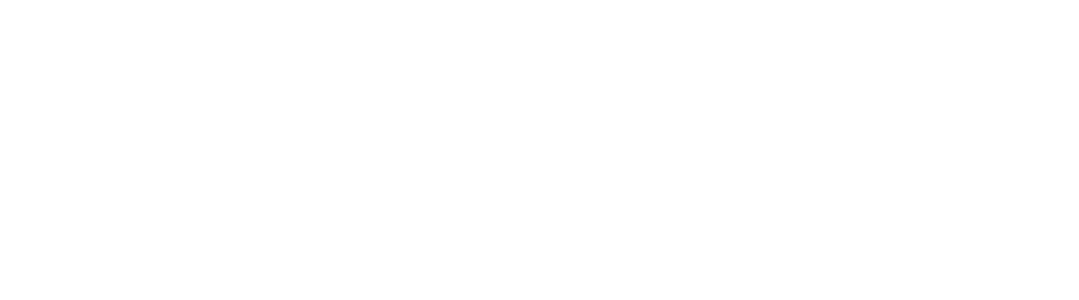
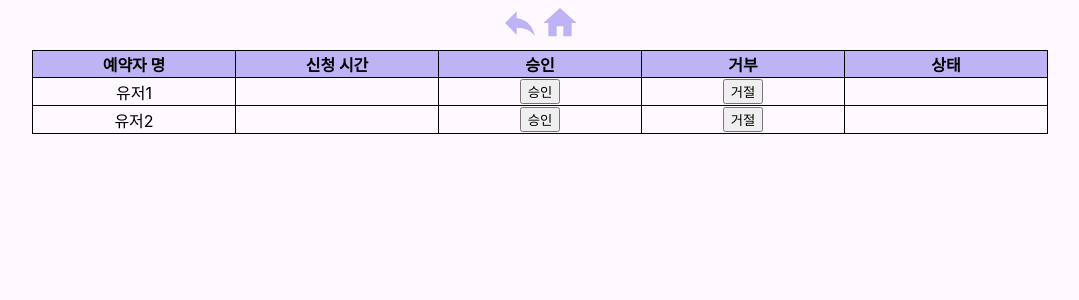
Before and after one commit to darudeeee/0526, a React (Create React App) app: page /roomapproved in a window 1280 px wide. Before the commit this address had no page. Shown: the top 300 px of the page, without its empty margins (100-1179 px from the left). Built offline with nearby package versions, Linux system fonts and the light colour scheme.

Commit message:
자습실 결재

```diff
--- a/src/App.js
+++ b/src/App.js
@@ -12,9 +12,8 @@
 import RollCheckManage from "./routers/RollCheckManage";
 import CalendarAdmin from "./routers/CalendarAdmin";
 import CalendarUser from "./routers/CalendarUser";
-
-
-
+import RoomApproved from "./routers/RoomApproved";
+import RoomReservation from "./routers/RoomReservation";
 
 function App() {
   return (
@@ -32,6 +31,8 @@
       <Route path="/rollCheckManage" element={<RollCheckManage />} />
       <Route path="/calendarAdmin" element={<CalendarAdmin />} />
       <Route path="/calendaruser" element={<CalendarUser />} />
+      <Route path="/roomapproved" element={<RoomApproved />} />
+      <Route path="/roomreservation" element={<RoomReservation />} />
     </Routes>
   </Router>
   );
--- /dev/null
+++ b/src/routers/RoomApproved.js
@@ -0,0 +1,86 @@
+import { useState } from 'react'; // useState 추가
+import { Link } from 'react-router-dom';
+import HomeIcon from "@mui/icons-material/Home";
+import ReplyIcon from '@mui/icons-material/Reply';
+
+function RoomApproved() {
+  const [users, setUsers] = useState([
+    { key: 1, name: '유저1', phone: '010-1234-5678', id: "user1", pw: '1234', status: '' },
+    { key: 2, name: '유저2', phone: '010-8765-4321', id: "user2", pw: '1234', status: '' }
+  ]);
+
+  // 승인 상태 업데이트 함수
+  const Approval = (userId) => {
+    const updatedUsers = users.map(user => {
+      if (user.id === userId) {
+        return { ...user, status: '승인' };
+      }
+      return user;
+    });
+    setUsers(updatedUsers);
+  };
+
+  // 거부 상태 업데이트 함수
+  const Rejection = (userId) => {
+    const updatedUsers = users.map(user => {
+      if (user.id === userId) {
+        return { ...user, status: '거절' };
+      }
+      return user;
+    });
+    setUsers(updatedUsers);
+  };
+
+  return (
+    <div className="romm-approved-container" style={{height:"100vh", width:"100vw", backgroundColor: "#fff9ff", display:"flex", flexDirection: "column", justifyContent:"flex-start", alignItems:"center"}}>
+      <div style={{ display: "flex" , justifyContent: "center", alignItems: "center", width: "100%", height: "50px"}}>
+        <Link to="/mainadmin">
+          <ReplyIcon
+            sx={{
+              fontSize: 40,
+              color: "#beb4f5",
+              "&:hover": {
+                color: "black",
+              },
+            }}
+          />
+        </Link>
+        <Link to="/mainadmin">
+          <HomeIcon
+            sx={{
+              fontSize: 40,
+              color: "#beb4f5",
+              "&:hover": {
+                color: "black",
+              },
+            }}
+          />
+        </Link>
+      </div>
+      <table className="user-table">
+        <thead>
+          <tr>
+            <th>예약자 명</th>
+            <th>신청 시간</th>
+            <th>승인</th>
+            <th>거부</th>
+            <th>상태</th>
+          </tr>
+        </thead>
+        <tbody>
+          {users.map(user => (
+            <tr key={user.key}>
+              <td>{user.name}</td>
+              <td>{/* 신청 시간 표시 */}</td>
+              <td><button onClick={() => Approval(user.id)} disabled={user.status !== ''}>승인</button></td>
+              <td><button onClick={() => Rejection(user.id)} disabled={user.status !== ''}>거절</button></td>
+              <td>{user.status}</td>
+            </tr>
+          ))}
+        </tbody>
+      </table>
+    </div>
+  );
+}
+
+export default RoomApproved;
--- /dev/null
+++ b/src/routers/RoomReservation.js
@@ -0,0 +1,9 @@
+function RoomReservation() {
+    return (
+      <div>
+
+      </div>
+    );
+  }
+
+  export default RoomReservation;
```
